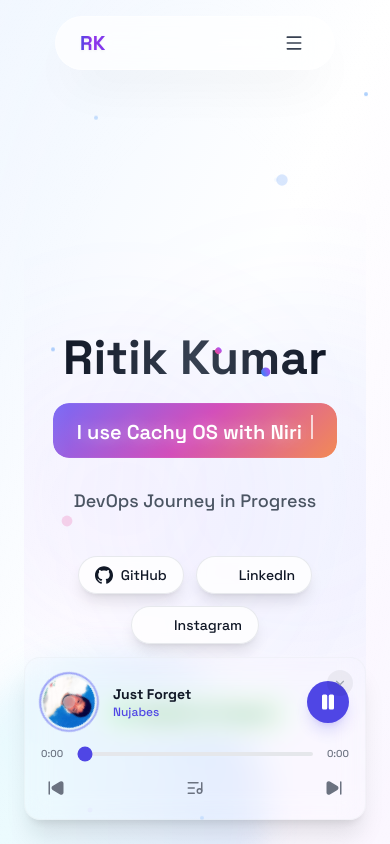
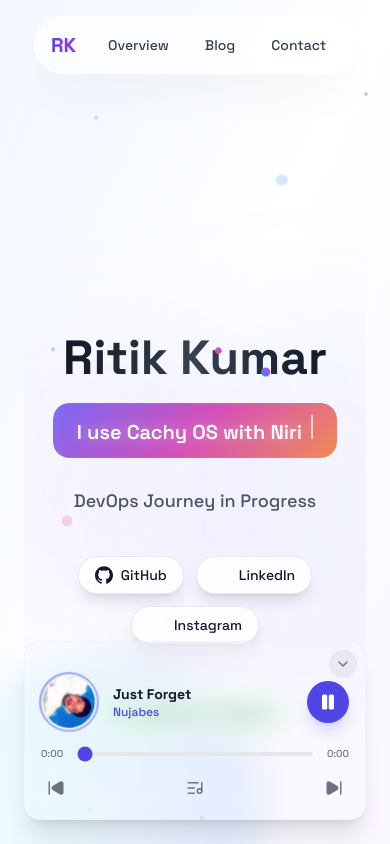
Before and after one commit to ritikkumar27/portfolio_v2, a Next.js app: page / in a window 390 px wide. Both pictures are taken after a click on the element 52 px from the left and 792 px from the top of the page. Shown: the top 844 px of the page. Built offline with nearby package versions, Linux system fonts and the light colour scheme; some icons are missing.

Commit message:
fix: removed hamburger menu for mobile devices, fixed overlapping of play btn and min btn

```diff
--- a/src/components/portfolio/MusicSection.tsx
+++ b/src/components/portfolio/MusicSection.tsx
@@ -150,15 +150,15 @@
       ) : (
         <>
           {/* Main Player Area */}
-          <div className="p-4 relative">
+          <div className="px-4 pb-4 pt-8 relative">
 
             {/* Context menu for minimize */}
             <button
               onClick={() => setIsMinimized(true)}
-              className="absolute top-3 right-3 p-1.5 md:flex md:top-2 md:right-2 text-gray-400 hover:text-gray-600 dark:hover:text-gray-300 transition-colors bg-black/5 dark:bg-white/10 rounded-full z-10"
+              className="absolute top-2 right-2 md:top-3 md:right-3 p-1.5 text-gray-500 hover:text-gray-800 dark:text-gray-400 dark:hover:text-gray-200 transition-colors bg-black/5 dark:bg-white/10 rounded-full z-10"
               aria-label="Minimize Player"
             >
-              <ChevronDown size={14} />
+              <ChevronDown size={16} />
             </button>
         {/* Track Info & Play Button */}
         <div className="flex items-center gap-4">
@@ -169,8 +169,7 @@
               alt={`${currentSong.title} Cover`}
               className="w-full h-full object-cover rounded-full"
             />
-            {/* Center hole to make it look like a vinyl record */}
-            <div className="absolute inset-0 m-auto w-3 h-3 bg-white/20 dark:bg-black/40 backdrop-blur-sm rounded-full border border-gray-300/30 dark:border-white/20"></div>
+            {/* <div className="absolute inset-0 m-auto w-3 h-3 bg-white/20 dark:bg-black/40 backdrop-blur-sm rounded-full border border-gray-300/30 dark:border-white/20"></div> */}
           </div>
 
           <div className="flex-1 min-w-0">
--- a/src/components/portfolio/Navigation.tsx
+++ b/src/components/portfolio/Navigation.tsx
@@ -1,21 +1,19 @@
 "use client";
-import { motion, AnimatePresence } from "framer-motion";
+import { motion } from "framer-motion";
 import { useState } from "react";
-import { Menu, X } from "lucide-react";
 
 const navItems = ["Overview","Blog", "Contact"];
 
 export default function Navigation() {
   const [hoveredIndex, setHoveredIndex] = useState<number | null>(null);
-  const [isOpen, setIsOpen] = useState(false);
 
   return (
     <nav className="fixed top-4 md:top-6 w-full z-50 flex justify-center px-4 md:px-0 pointer-events-none">
 
-      <div className="pointer-events-auto relative group w-full max-w-[280px] md:max-w-fit flex justify-center">
+      <div className="pointer-events-auto relative group w-[90%] md:max-w-fit flex justify-center">
         <div className="absolute -inset-0.5 bg-gradient-to-r from-indigo-500/30 to-purple-600/30 rounded-full blur-md opacity-0 group-hover:opacity-100 transition duration-700 md:block hidden"></div>
 
-        <div className="relative flex items-center justify-between gap-8 md:gap-12 px-6 py-2.5 bg-white/70 dark:bg-black/40 backdrop-blur-xl border border-white/40 dark:border-white/10 shadow-2xl shadow-black/5 dark:shadow-black/20 rounded-full w-full min-w-full md:min-w-0">
+        <div className="relative flex items-center justify-between gap-4 md:gap-12 px-4 py-2.5 bg-white/70 dark:bg-black/40 backdrop-blur-xl border border-white/40 dark:border-white/10 shadow-2xl shadow-black/5 dark:shadow-black/20 rounded-full w-full min-w-full md:min-w-0">
 
           {/* <motion.div
             initial={{ opacity: 0, x: -20 }}
@@ -34,16 +32,7 @@
             RK
           </motion.a>
 
-          {/* Mobile Menu Toggle */}
-          <button
-            onClick={() => setIsOpen(!isOpen)}
-            className="md:hidden p-1.5 text-gray-700 dark:text-gray-300 hover:bg-black/5 dark:hover:bg-white/10 rounded-lg transition-colors"
-            aria-label="Toggle Menu"
-          >
-            {isOpen ? <X size={20} /> : <Menu size={20} />}
-          </button>
-
-          <div className="hidden md:flex items-center space-x-1">
+          <div className="flex items-center space-x-1">
             {navItems.map((item, index) => (
               <div
                 key={item}
@@ -76,31 +65,6 @@
           </div>
 
         </div>
-
-        {/* Mobile Menu Dropdown */}
-        <AnimatePresence>
-          {isOpen && (
-            <motion.div
-              initial={{ opacity: 0, y: -10, scale: 0.95 }}
-              animate={{ opacity: 1, y: 0, scale: 1 }}
-              exit={{ opacity: 0, y: -10, scale: 0.95 }}
-              transition={{ duration: 0.2 }}
-              className="absolute top-[3.5rem] left-0 right-0 p-2 bg-white/80 dark:bg-black/60 backdrop-blur-3xl border border-white/40 dark:border-white/10 rounded-2xl shadow-xl flex flex-col gap-1 md:hidden"
-            >
-              {navItems.map((item) => (
-                <a
-                  key={item}
-                  href={`#${item.toLowerCase()}`}
-                  onClick={() => setIsOpen(false)}
-                  className="px-4 py-3 text-sm font-medium text-gray-800 dark:text-gray-200 hover:bg-black/5 dark:hover:bg-white/10 rounded-xl transition-colors"
-                >
-                  {item}
-                </a>
-              ))}
-            </motion.div>
-          )}
-        </AnimatePresence>
-
       </div>
     </nav>
   );
```
